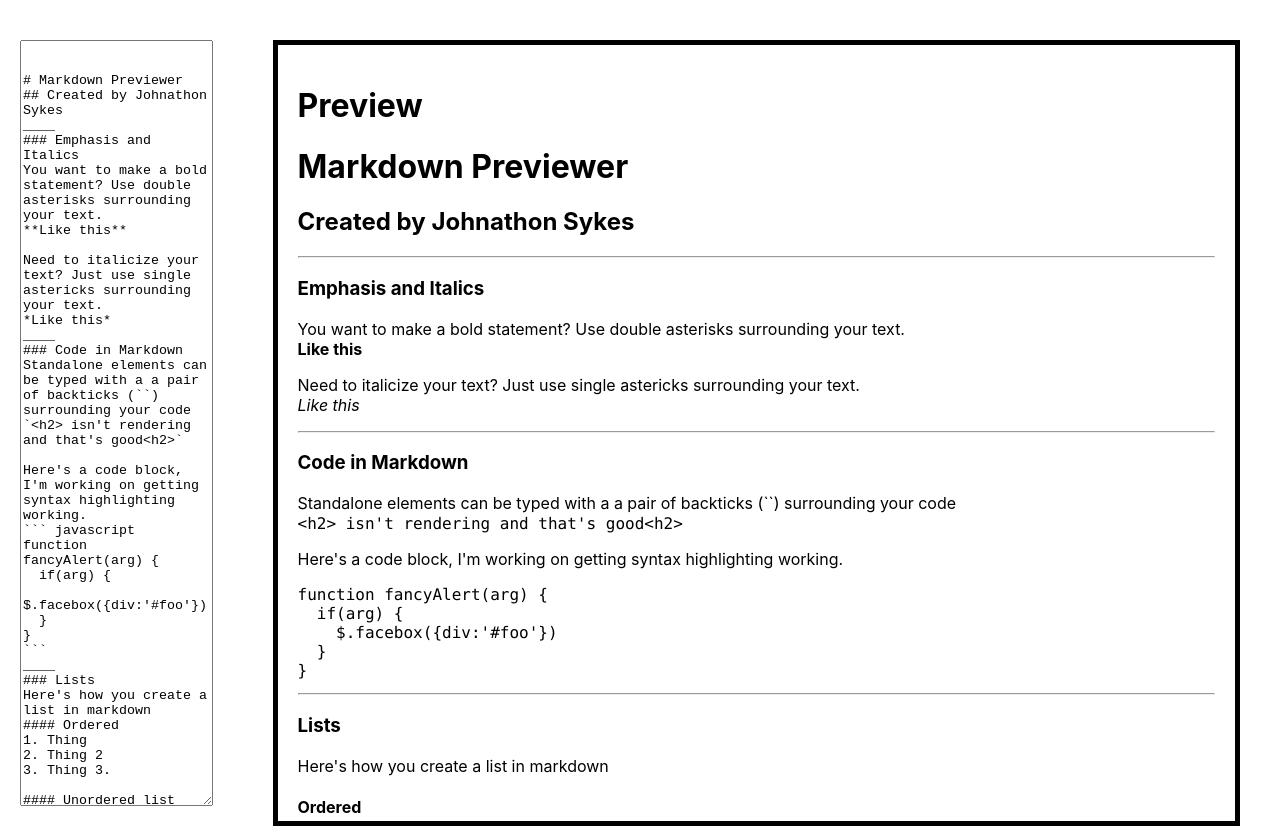
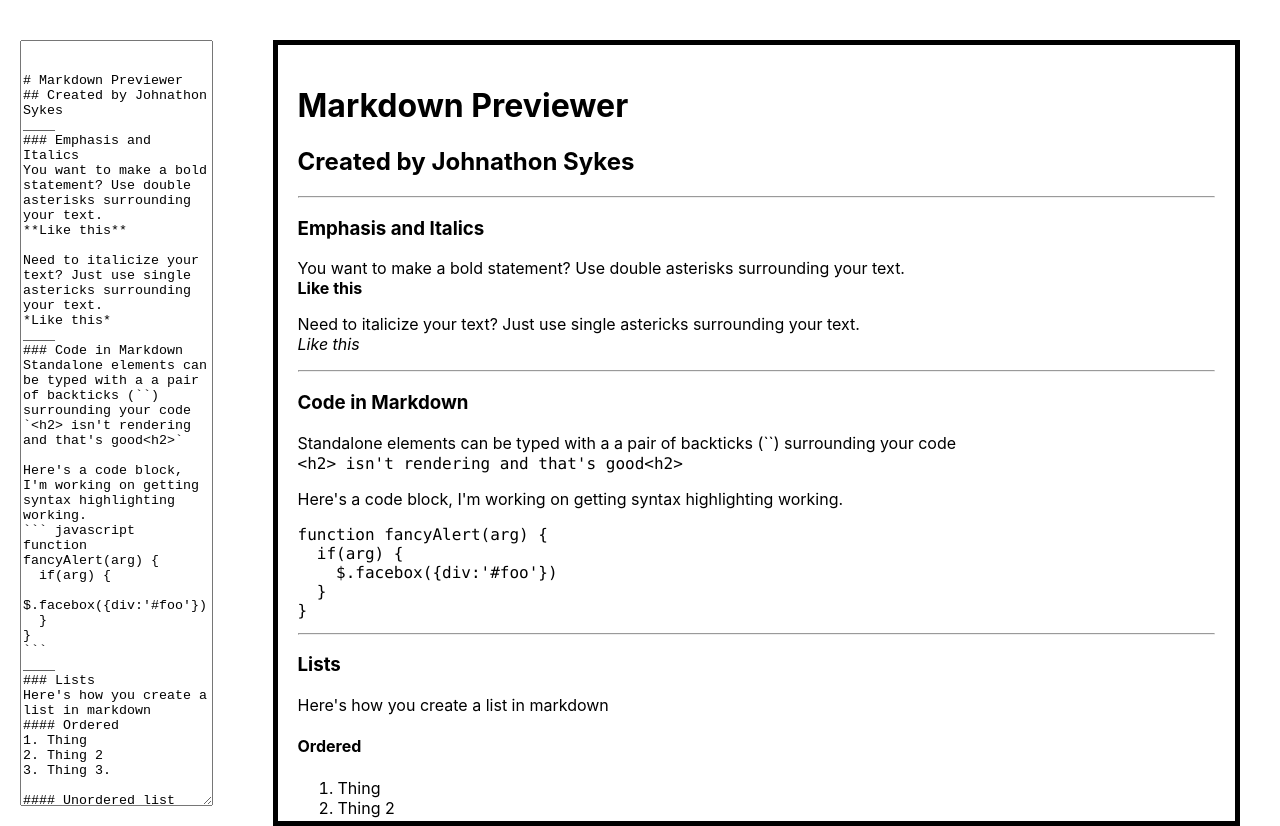
Before and after one commit to seesykescode/md_previewer_react, a React (Create React App) app: page / in a window 1280 px wide. Built offline with nearby package versions, Linux system fonts and the light colour scheme.

Commit message:
removed preview header

```diff
--- a/package.json
+++ b/package.json
@@ -2,7 +2,7 @@
   "name": "md_preview_react",
   "version": "0.1.0",
   "private": true,
-  "homepage": "http://mdpreviewer.seesykes.codes",
+  "homepage": "http://mdpreview.seesykes.codes",
   "dependencies": {
     "gh-pages": "^2.0.1",
     "highlight.js": "^9.15.6",
--- a/src/components/Preview.js
+++ b/src/components/Preview.js
@@ -23,7 +23,6 @@ getText() {
     render() {
         return (
         <div className="Preview">
-            <h1>Preview</h1>
             <div id="preview" dangerouslySetInnerHTML={this.getText()}/>
         </div>
         )
```
Also changed, not shown: 1 other file (tests, documents, lock files or other folders).
